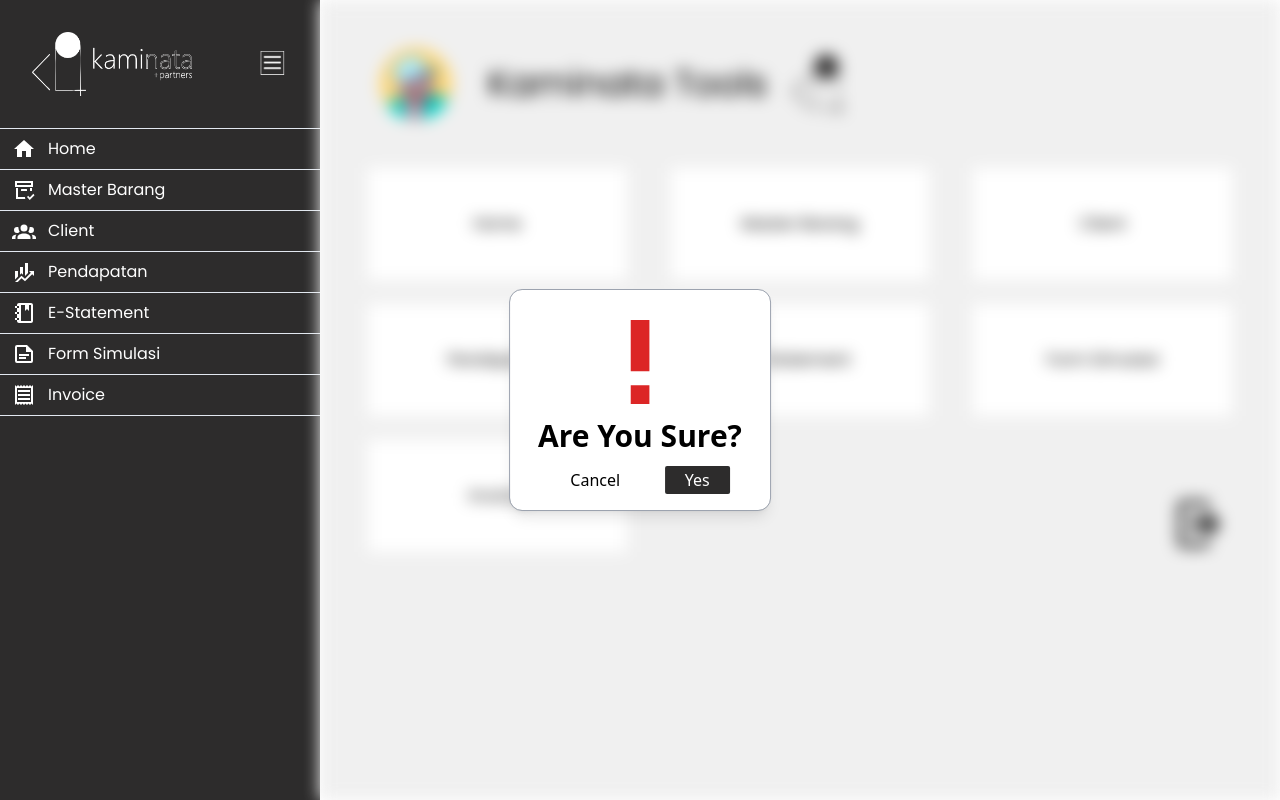
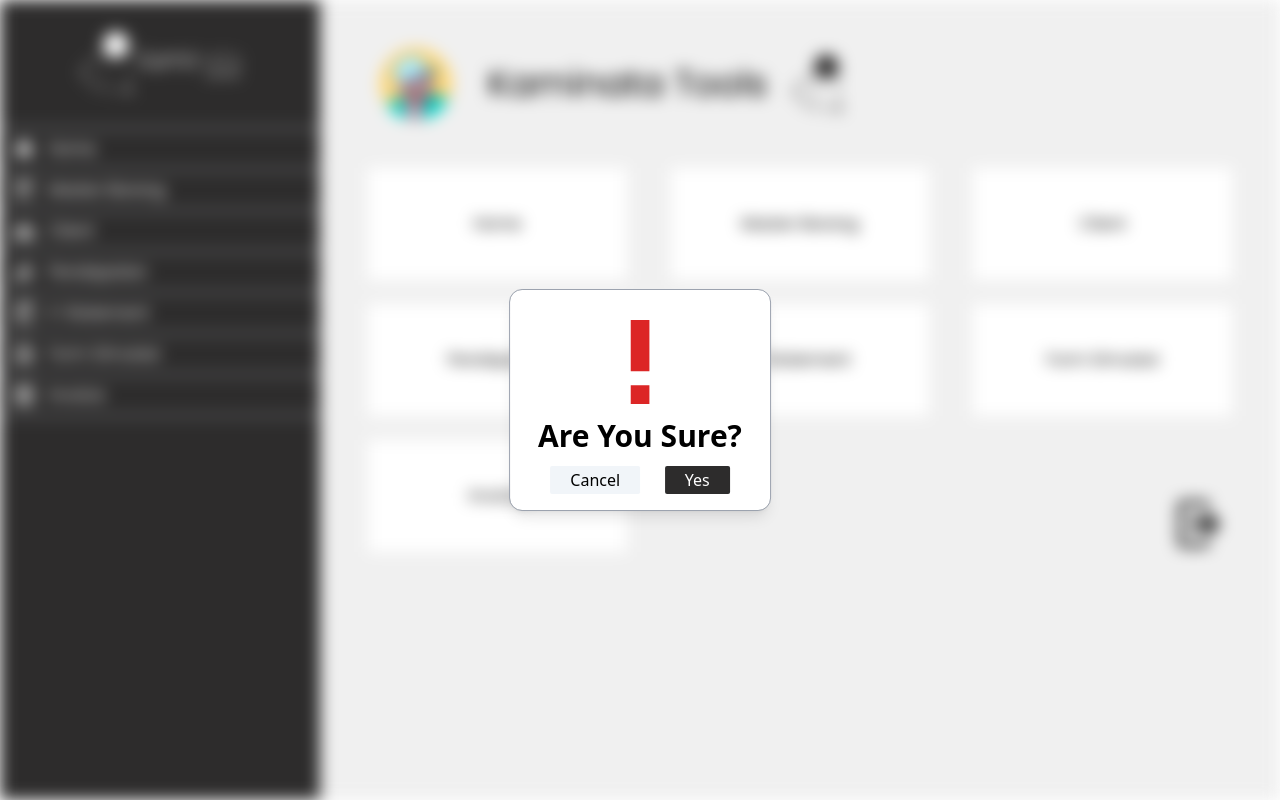
Before and after one commit to SatrioUtomo13/kaminata, a website: page docs/home.html in a window 1280 px wide. Both pictures are taken after a click on the element 1102 px from the left and 495 px from the top of the page. Drawn offline with Linux system fonts and the light colour scheme.

Commit message:
fix home

```diff
--- a/docs/home.html
+++ b/docs/home.html
@@ -13,23 +13,25 @@
 </head>
 <body>
     <!-- start container -->
-    <div class="container flex  w-screen h-screen">
+    <div class="container flex  w-screen h-screen" id="main">
         <!-- start sidebar -->
         <div class="bg-secondary basis-1/4">
             <!-- start logo -->
             <div class="flex justify-around h-32 items-center ">
                 <img src="../asset/img/logo1.png" alt="CompanyLogo" class="w-1/2 h-1/2">
-                <img src="../asset/img/navbar1.png" alt="menu" class="w-[10%] cursor-pointer">
+                <!-- <img src="../asset/img/navbar1.png" alt="menu" class="w-[10%] cursor-pointer"> -->
             </div>
             <!-- finish logo -->
             <!-- start menu -->
             <div class="divide-y divide-slate-200">
+                <a href="" class="font-poppins block w-full">
                     <div class="flex items-center border-t border-slate-200 cursor-pointer text-white hover:bg-primary hover:text-black hover:font-extrabold transition duration-150">
                         <svg style="width:24px;height:24px" viewBox="0 0 24 24" class="h-6 w-6 mx-3 my-2">
                             <path fill="currentColor" d="M10,20V14H14V20H19V12H22L12,3L2,12H5V20H10Z" />
                         </svg>
-                    <a href="#" class=" font-poppins">Home</a>
+                        <h1>Home</h1>
                     </div>
+                </a>
                 <div class="flex items-center cursor-pointer text-white hover:bg-primary hover:text-black hover:font-extrabold transition duration-150">
                     <svg style="width:24px;height:24px" viewBox="0 0 24 24" class="h-6 w-6 mx-3 my-2 ">
                         <path fill="currentColor" d="M21 3H3V9H21V3M19 7H5V5H19V7M14.5 11C14.78 11 15 11.22 15 11.5V13H9V11.5C9 11.22 9.22 11 9.5 11H14.5M18 13.09V10H20V13.09C19.67 13.04 19.34 13 19 13C18.66 13 18.33 13.04 18 13.09M13 19C13 19.7 13.13 20.37 13.35 21H4V10H6V19H13M22.5 17.25L17.75 22L15 19L16.16 17.84L17.75 19.43L21.34 15.84L22.5 17.25Z" />
@@ -72,7 +74,7 @@
         </div>
         <!-- finish side bar -->
         <!-- start main -->
-        <div class="bg-primary basis-3/4" id="main">
+        <div class="bg-primary basis-3/4">
             <!-- start header -->
             <header class="flex items-center m-12 w-2/4 justify-between">
                 <img src="../asset/img/profil.png" alt="profile" class="w-24 h-1/6">
@@ -102,21 +104,21 @@
             <!-- finish box -->
         </div>
         <!-- finish main -->
+    </div>
     <!-- start logout confirm -->
-        <div class="absolute top-1/2 left-1/2 -translate-x-1/2 -translate-y-1/2 bg-white outline outline-1 outline-gray-400 rounded-xl hidden flex-col items-center px-7 py-4 shadow-lg z-10" id="confirm">
+    <div class="absolute top-1/2 left-1/2 -translate-x-1/2 -translate-y-1/2 bg-white outline outline-1 outline-gray-400 rounded-xl hidden flex-col items-center px-7 py-4 shadow-lg z-50" id="confirm">
         <svg viewBox="0 0 24 24" class=" h-28 text-red-600">
             <path fill="currentColor" d="M10 3H14V14H10V3M10 21V17H14V21H10Z" />
         </svg>
         <h1 class="text-3xl font-bold mb-3">Are You Sure?</h1>
         <div class=" w-full flex justify-around">
-                <button class="bg-white hover:bg-slate-50 py-0.5 px-5 rounded-sm">Cancel</button>
+            <button class="bg-slate-100 hover:bg-slate-200 py-0.5 px-5 rounded-sm" id="close">Cancel</button>
             <a href="index.html">
-                    <button class="bg-secondary text-white py-0.5 px-5 rounded-sm">Yes</button>
+                <button class="bg-secondary hover:bg-[#060505] text-white py-0.5 px-5 rounded-sm">Yes</button>
             </a>
         </div>
     </div>
     <!-- finish logout confirm -->
-    </div>
 <script src="script.js"></script>
 </body>
 </html>
--- a/docs/script.js
+++ b/docs/script.js
@@ -2,7 +2,12 @@
 const logout = document.getElementById("logout");
 const konfirmasi = document.getElementById("confirm");
 const main = document.getElementById("main");
+const close = document.getElementById("close");
 logout.addEventListener('click', function(){
     konfirmasi.style.display = 'flex';
     main.classList.add('blur');
 })
+close.addEventListener('click', function(){
+    konfirmasi.style.display = 'none';
+    main.classList.remove('blur');
+})
--- a/src/css/input.css
+++ b/src/css/input.css
@@ -4,5 +4,4 @@
 
 .blur{
     backdrop-filter: blur(2);
-    z-index: 2;
 }
```
Also changed, not shown: public/css/style.css. Lines whose indentation alone changed are shown as unchanged.
